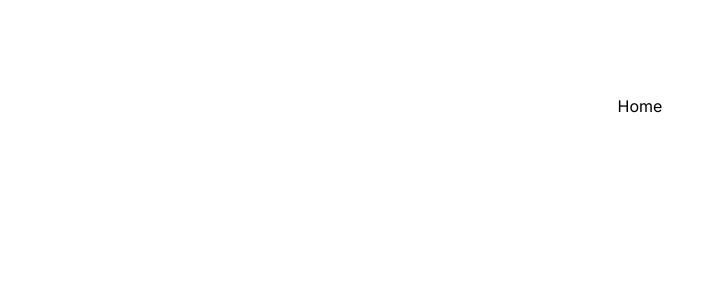
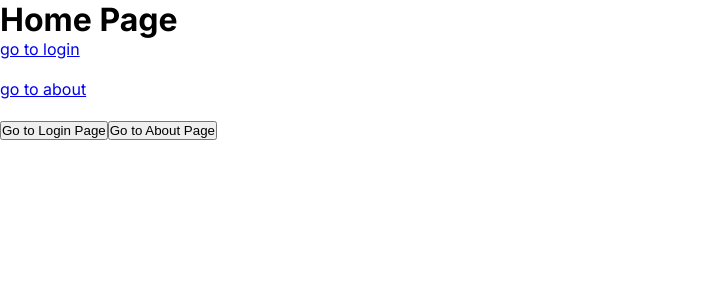
Before and after one commit to Arvindkr123/step-by-step-nextjs, a Next.js app: page / in a window 1280 px wide. Shown: the top 300 px of the page, without its empty margins (0-725 px from the left). Built offline with nearby package versions, Linux system fonts and the light colour scheme.

Commit message:
link and navigation

```diff
--- a/src/app/page.js
+++ b/src/app/page.js
@@ -1,12 +1,24 @@
 "use client";
-import { useState } from "react";
 import styles from "./page.module.css";
+import Link from "next/link";
+import { useRouter } from "next/navigation";
 
 export default function Home() {
-
+  const router = useRouter();
+  const navigate = (name) => {
+    router.push(name);
+  };
   return (
-    <main className={styles.main}>
-      Home
+    <main>
+      <h1>Home Page</h1>
+      <Link href={"/login"}>go to login </Link>
+      <br />
+      <br />
+      <Link href={"/about"}>go to about </Link>
+      <br />
+      <br />
+      <button onClick={() => navigate("/login")}>Go to Login Page</button>
+      <button onClick={() => navigate("/about")}>Go to About Page</button>
     </main>
   );
 }
```
Also changed, not shown: src/app/about/page.jsx (added, +13 -0 lines), src/app/login/page.jsx (added, +13 -0 lines), 1 other file (tests, documents, lock files or other folders).
